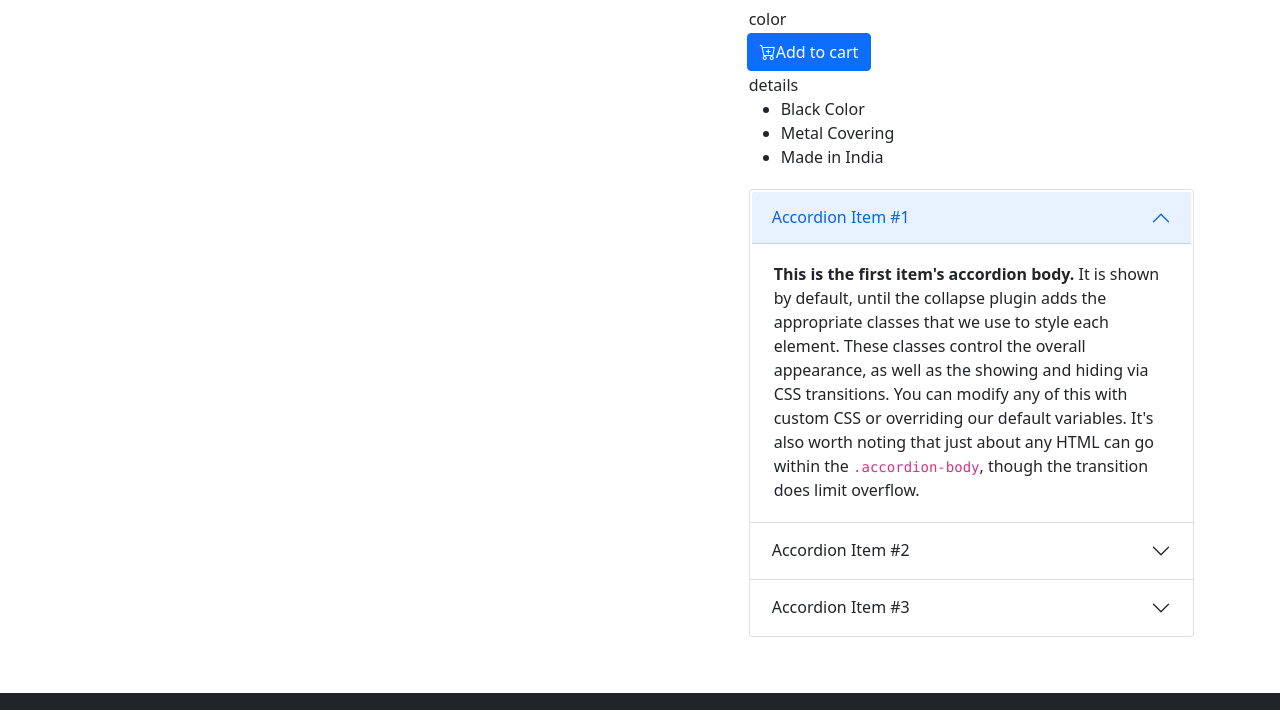
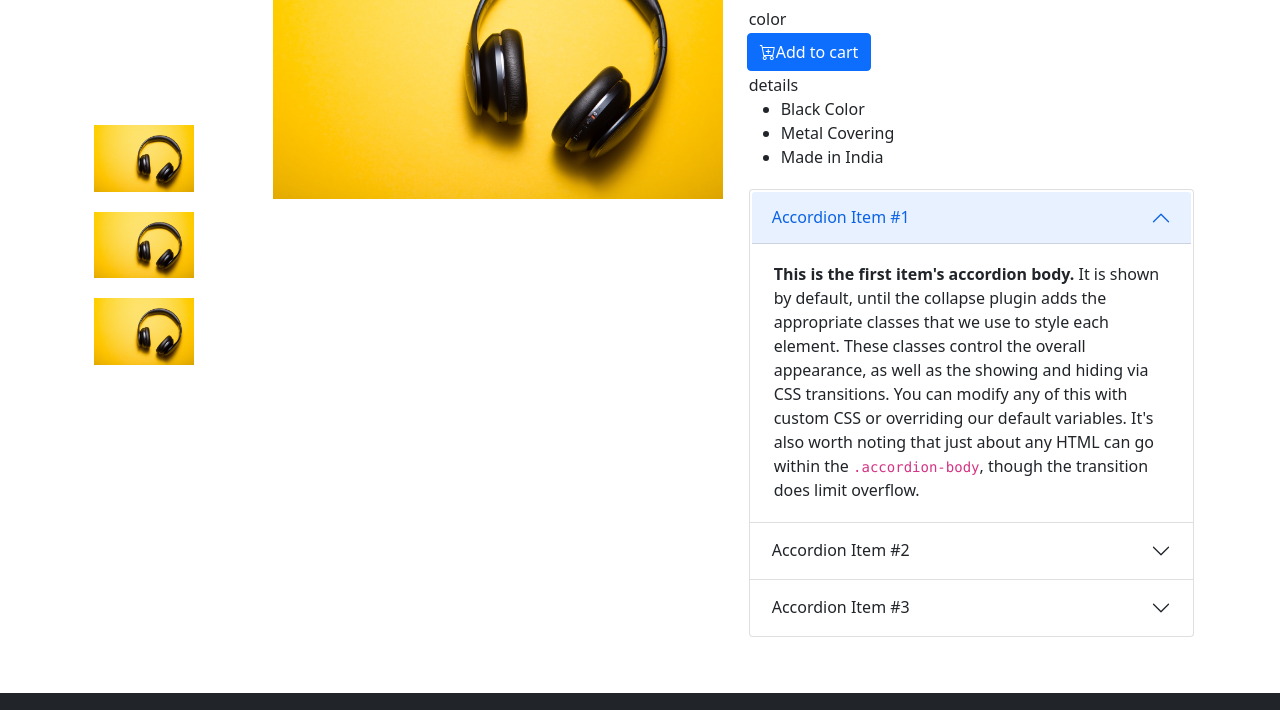
Before and after one commit to mohityadav2000170-commits/Ecommerce-website, a plain HTML site: page product.html in a window 1280 px wide. Shown: the part 311-1021 px from the top of the page. Drawn offline with nearby package versions, Linux system fonts and the light colour scheme.

Commit message:
Update product.html

```diff
--- a/product.html
+++ b/product.html
@@ -63,12 +63,12 @@
 <div class="container mb-5">
     <div class="row d-flex flex-row ">
        <div class="col-md-5 product-image">
-            <img src="images/product-1-2.jpg" class="img-fluid" alt="">
+            <img src="product-1-2.jpg" class="img-fluid" alt="">
         </div>
         <div class="col-md-2 mb-5 product-small justify-content-center d-flex flex-md-column order-md-first">
-            <img src="images/product-1-2.jpg" class="img-fluid" alt="">
-             <img src="images/product-1-2.jpg" class="img-fluid" alt="">
-              <img src="images/product-1-2.jpg" class="img-fluid" alt="">
+            <img src="product-1-2.jpg" class="img-fluid" alt="">
+             <img src="product-1-2.jpg" class="img-fluid" alt="">
+              <img src="product-1-2.jpg" class="img-fluid" alt="">
         </div>
 
         <div class="col-md-5">
@@ -180,4 +180,5 @@
 </div>
  <script src="boot.js"></script>
 </body>
+
 </html>
```
